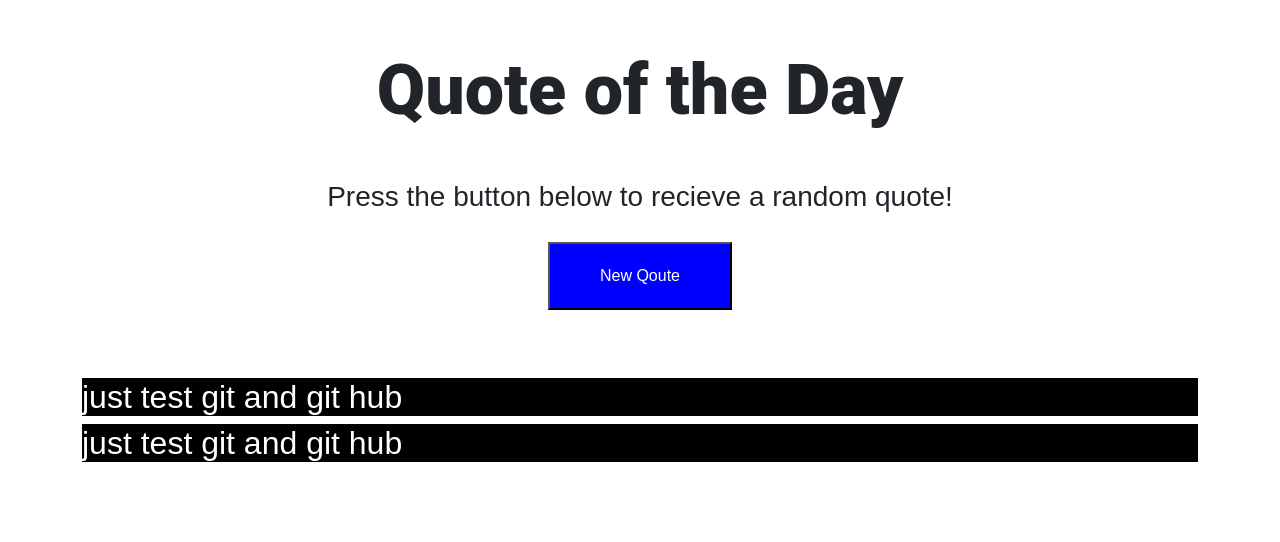
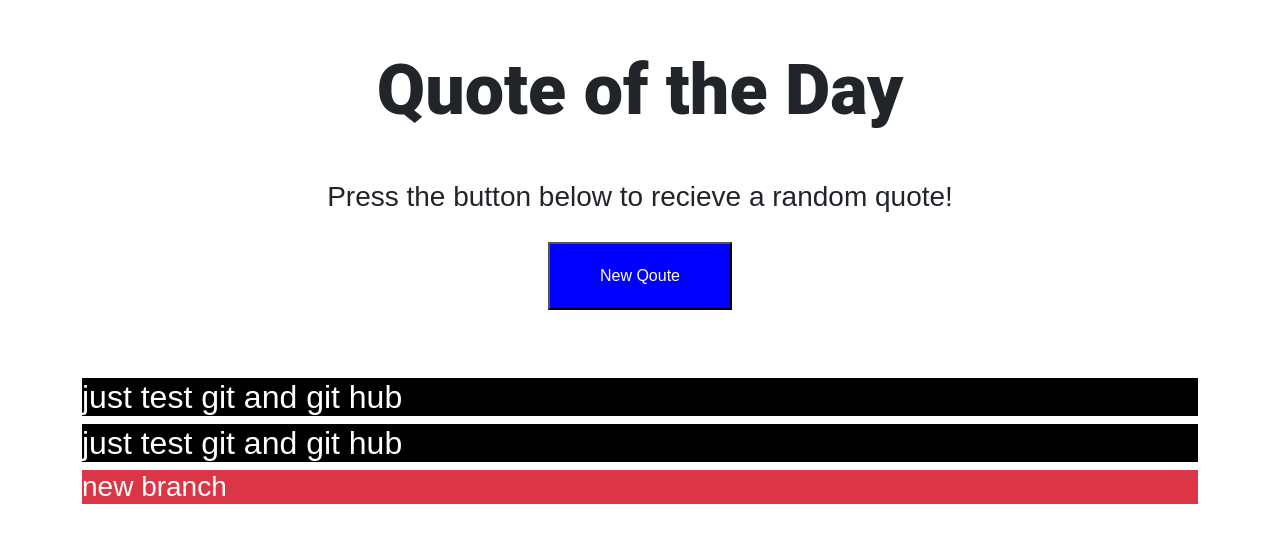
Before and after one commit to spiderghaly/test, a plain HTML site: page index.html in a window 1280 px wide. Drawn offline with Linux system fonts and the light colour scheme.

Commit message:
new branch

```diff
--- a/index.html
+++ b/index.html
@@ -19,6 +19,7 @@
     <div class="container">
         <h2 class="bg-black text-white">just test git and git hub</h2>
     <h2 class="bg-black text-white">just test git and git hub</h2>
+    <h3 class="bg-danger text-white">new branch</h3>
     </div>
 
 
```
